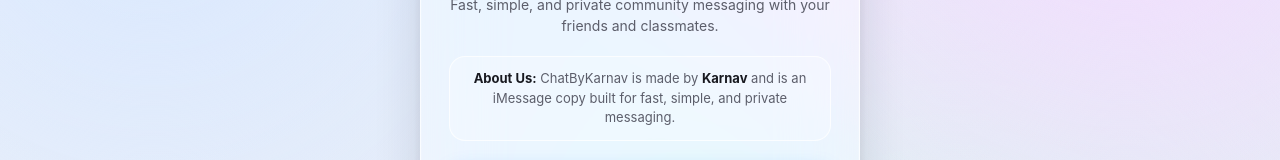
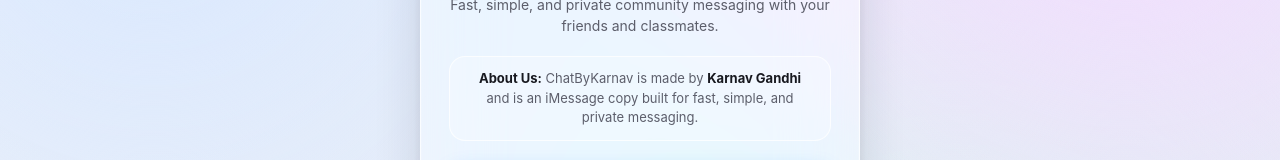
Before and after one commit to ChatByKarnav/ChatByKarnav.github.io, a plain HTML site: page index.html in a window 1280 px wide. Shown: the part 269-429 px from the top of the page. Drawn offline with Linux system fonts and the light colour scheme; a script that the page names is missing.

Commit message:
Set developer name to Karnav Gandhi

```diff
--- a/index.html
+++ b/index.html
@@ -477,7 +477,7 @@
     <h1>Welcome to ChatByKarnav</h1>
     <p>Fast, simple, and private community messaging with your friends and classmates.</p>
     <div class="about-us">
-      <strong>About Us:</strong> ChatByKarnav is made by <strong>Karnav</strong> and is an iMessage copy built for fast, simple, and private messaging.
+      <strong>About Us:</strong> ChatByKarnav is made by <strong>Karnav Gandhi</strong> and is an iMessage copy built for fast, simple, and private messaging.
     </div>
     <button type="button" id="welcome-continue" class="btn primary" style="width: 100%;">
       Agree and continue
@@ -567,7 +567,7 @@
         <h2>ChatByKarnav</h2>
         <p>Select a conversation from the left to start messaging, or tap <strong>＋</strong> to find someone new.</p>
         <div class="about-us" style="max-width: 380px; margin-top: 8px;">
-          <strong>About Us:</strong> ChatByKarnav is made by <strong>Karnav</strong> and is an iMessage copy built for fast, simple, and private messaging.
+          <strong>About Us:</strong> ChatByKarnav is made by <strong>Karnav Gandhi</strong> and is an iMessage copy built for fast, simple, and private messaging.
         </div>
       </section>
 
```
